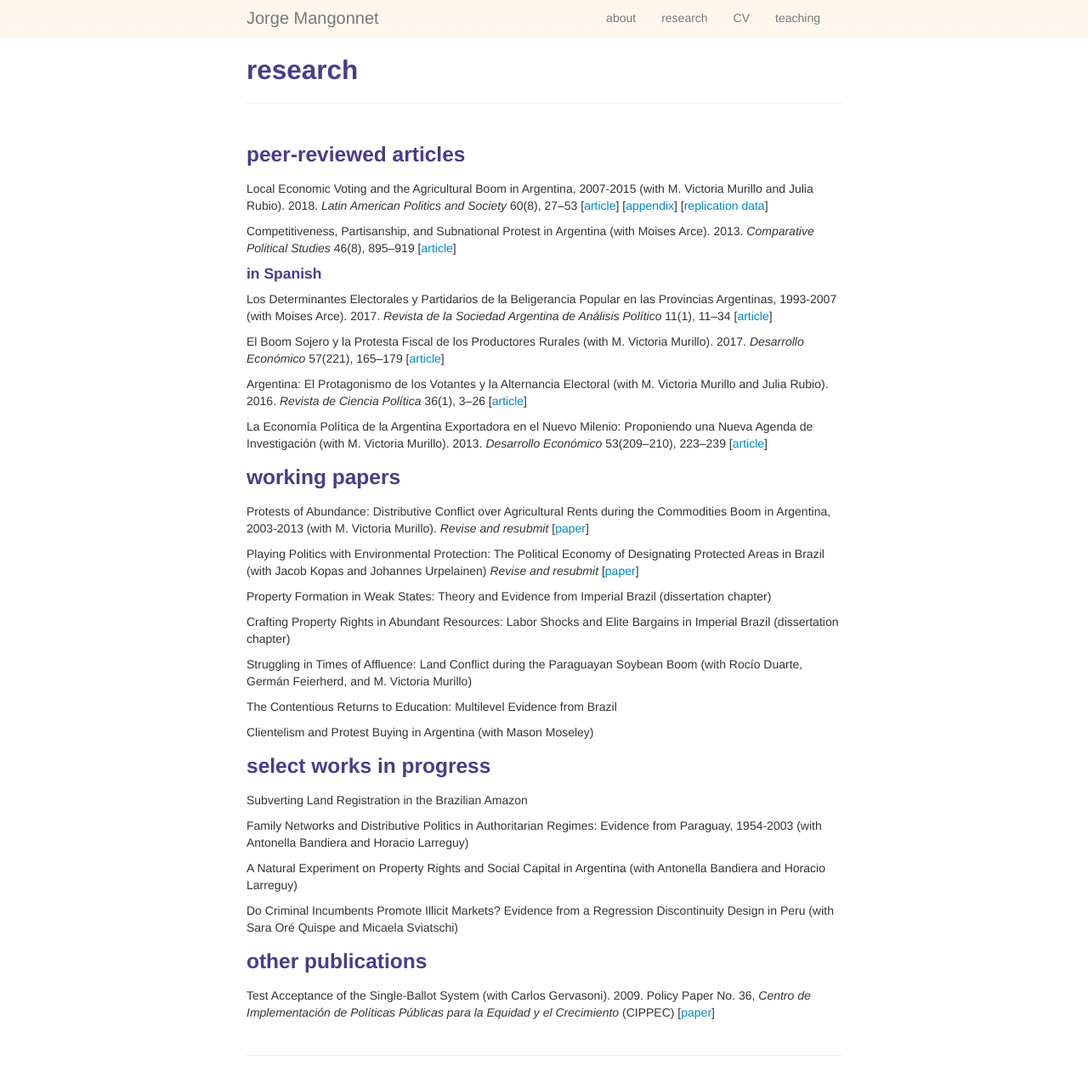
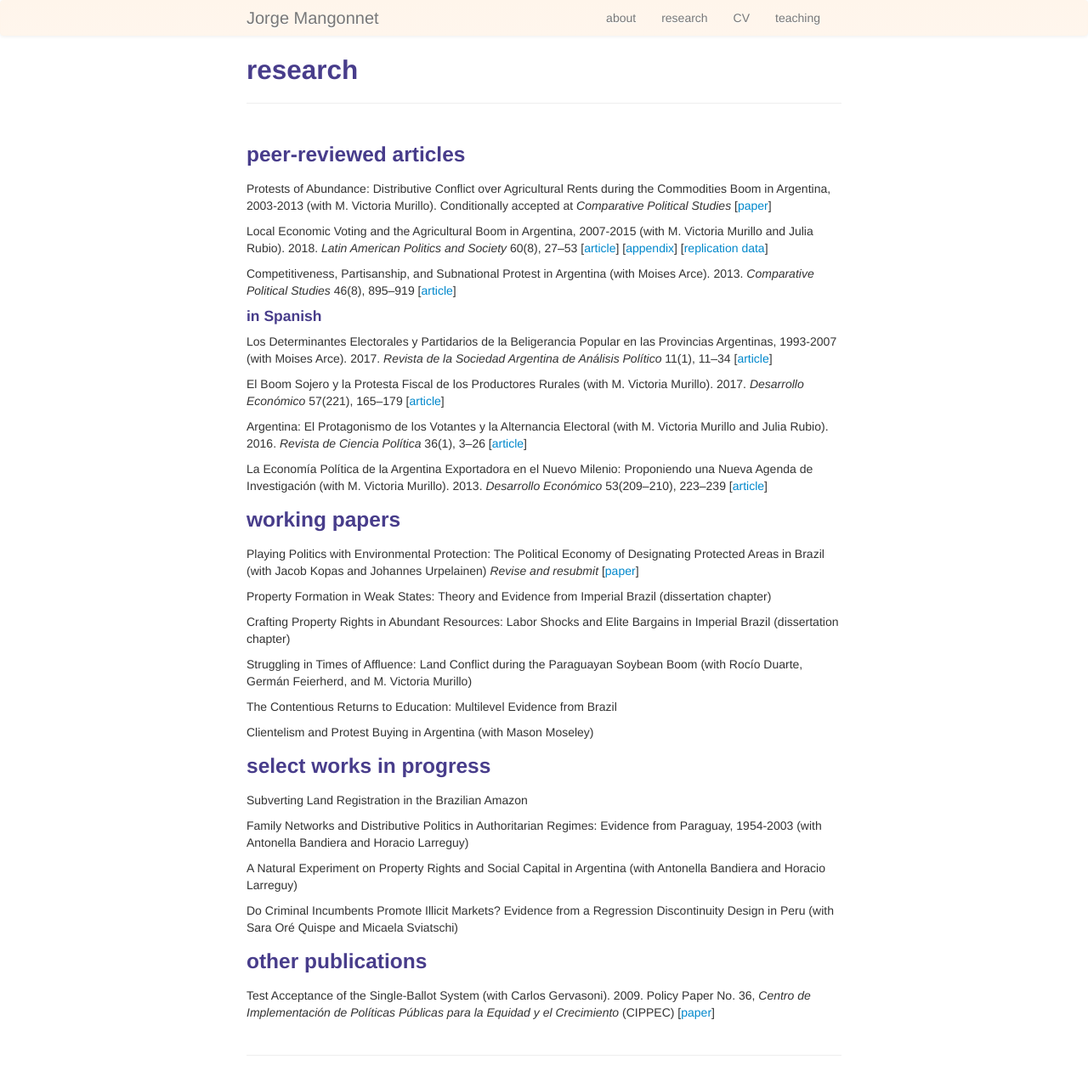
Before and after one commit to mangonnet/mangonnet.github.io, a Jekyll site: the page built from pages/research.md, in a window 1280 px wide. Shown: the whole page at 85% size. Built offline with Jekyll 4.4.1, drawn with Linux system fonts in a browser that asks for light colours; some of the changed lines change nothing that is shown.

Commit message:
update my website

```diff
--- a/pages/research.md
+++ b/pages/research.md
@@ -6,6 +6,8 @@ description: Jorge Mangonnet's research
 
 
 ### <a name="peer-reviewed articles"></a>peer-reviewed articles
+
+Protests of Abundance: Distributive Conflict over Agricultural Rents during the Commodities Boom in Argentina, 2003-2013 (with M. Victoria Murillo). Conditionally accepted at _Comparative Political Studies_ [<a href="{{ BASE_PATH }}/assets/v062019_mm.pdf">paper</a>]
 
 Local Economic Voting and the Agricultural Boom in Argentina, 2007-2015 (with M. Victoria Murillo and Julia Rubio). 2018. _Latin American Politics and Society_ 60(8), 27--53 [<a href="{{ BASE_PATH }}/assets/mmr_article_laps2018.pdf">article</a>] [<a href="{{ BASE_PATH }}/assets/mmr_appendix_laps2018.pdf">appendix</a>] [<a href="https://dataverse.harvard.edu/dataset.xhtml?persistentId=doi:10.7910/DVN/PQHGIJ">replication data</a>]
 
@@ -24,8 +26,6 @@ La Economía Política de la Argentina Exportadora en el Nuevo Milenio: Proponie
 
 
 ### <a name="working papers"></a>working papers
-
-Protests of Abundance: Distributive Conflict over Agricultural Rents during the Commodities Boom in Argentina, 2003-2013 (with M. Victoria Murillo). _Revise and resubmit_ [<a href="{{ BASE_PATH }}/assets/v062019_mm.pdf">paper</a>]
 
 Playing Politics with Environmental Protection: The Political Economy of Designating Protected Areas in Brazil (with Jacob Kopas and Johannes Urpelainen) _Revise and resubmit_ [<a href="{{ BASE_PATH }}/assets/v062018_kmu.pdf">paper</a>]
 
```
